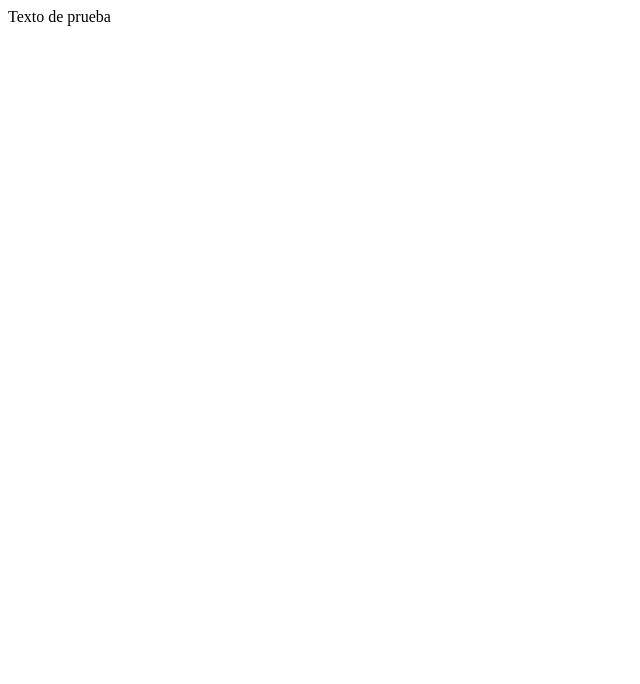
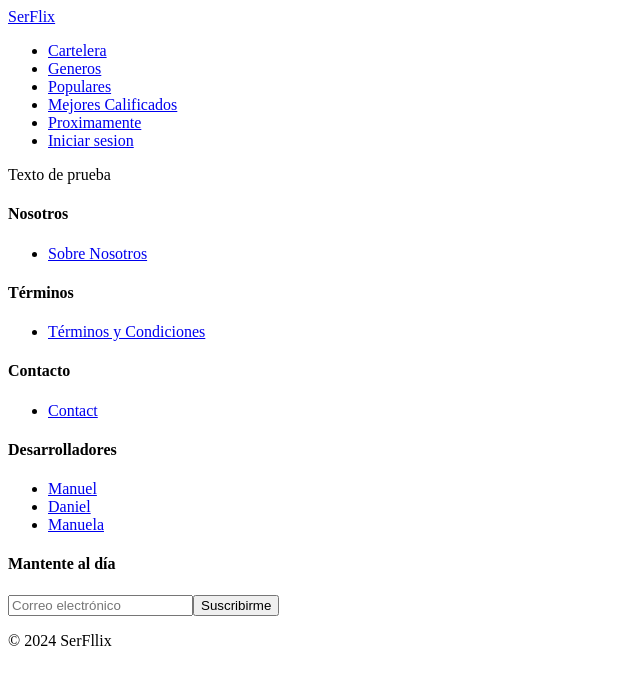
Before and after one commit to Manuel-2400/my-serflix-web, a Next.js app: page / in a window 1280 px wide. Shown: the top 684 px of the page, without its empty margins (0-640 px from the left). Built offline with nearby package versions, Linux system fonts and the light colour scheme.

Commit message:
Chore:Header-Main-Footer

```diff
--- /dev/null
+++ b/src/layout/Footer/index.tsx
@@ -0,0 +1,61 @@
+import React from 'react';
+
+export const Footer = () => {
+  return (
+    <footer className="footer">
+      <div className="container">
+        <div className="row">
+          <div className="col-md-3">
+            <h4>Nosotros</h4>
+            <ul>
+              <li><a href="#">Sobre Nosotros</a></li>
+            </ul>
+          </div>
+          <div className="col-md-3">
+            <h4>Términos</h4>
+            <ul>
+              <li><a href="#">Términos y Condiciones</a></li>
+            </ul>
+          </div>
+          <div className="col-md-3">
+            <h4>Contacto</h4>
+            <ul>
+              <li><a href="#">Contact</a></li>
+            </ul>
+          </div>
+          <div className="col-md-3">
+            <h4>Desarrolladores</h4>
+            <ul>
+              <li><a href="#">Manuel</a></li>
+              <li><a href="#">Daniel</a></li>
+              <li><a href="#">Manuela</a></li>
+            </ul>
+            <div className="social-links">
+              <a href="#"><i className="fab fa-github"></i></a>
+              <a href="#"><i className="fab fa-github"></i></a>
+              <a href="#"><i className="fab fa-github"></i></a>
+            </div>
+          </div>
+        </div>
+        <div className="row">
+          <div className="col-md-12">
+            <div className="subscribe-form">
+              <h4>Mantente al día</h4>
+              <form>
+                <input type="email" placeholder="Correo electrónico" />
+                <button type="submit">Suscribirme</button>
+              </form>
+            </div>
+          </div>
+        </div>
+        <div className="row">
+          <div className="col-md-12">
+            <p className="copyright">
+              &copy; 2024 SerFllix
+            </p>
+          </div>
+        </div>
+      </div>
+    </footer>
+  );
+};
--- /dev/null
+++ b/src/layout/Header/index.tsx
@@ -0,0 +1,20 @@
+import React from "react";
+import Link from "next/link";
+
+export const Header = () => {
+  return (
+    <nav>
+      <div className="container">
+        <a href="/" className="logo">SerFlix</a>
+        <ul className="nav-links">
+          <li><Link href="#now-playing">Cartelera</Link></li>
+          <li><Link href="#genres">Generos</Link></li>
+          <li><Link href="#popular">Populares</Link></li>
+          <li><Link href="#rated">Mejores Calificados</Link></li>
+          <li><Link href="#soon">Proximamente</Link></li>
+          <li><Link href="/iniciar-sesion">Iniciar sesion</Link></li>
+        </ul>
+      </div>
+    </nav>
+  );
+};
--- a/src/layout/Main/index.tsx
+++ b/src/layout/Main/index.tsx
@@ -1,11 +1,16 @@
 import React from "react";
 import { MainProps } from "./types";
+import { Header } from "../Header";
+import { Footer } from "../Footer";
+
 
 export function Main (props:MainProps) {
     const {children} = props;
     return (
         <div>
+            <Header />
             {children}
+            <Footer />
         </div>
     )
 }
```
